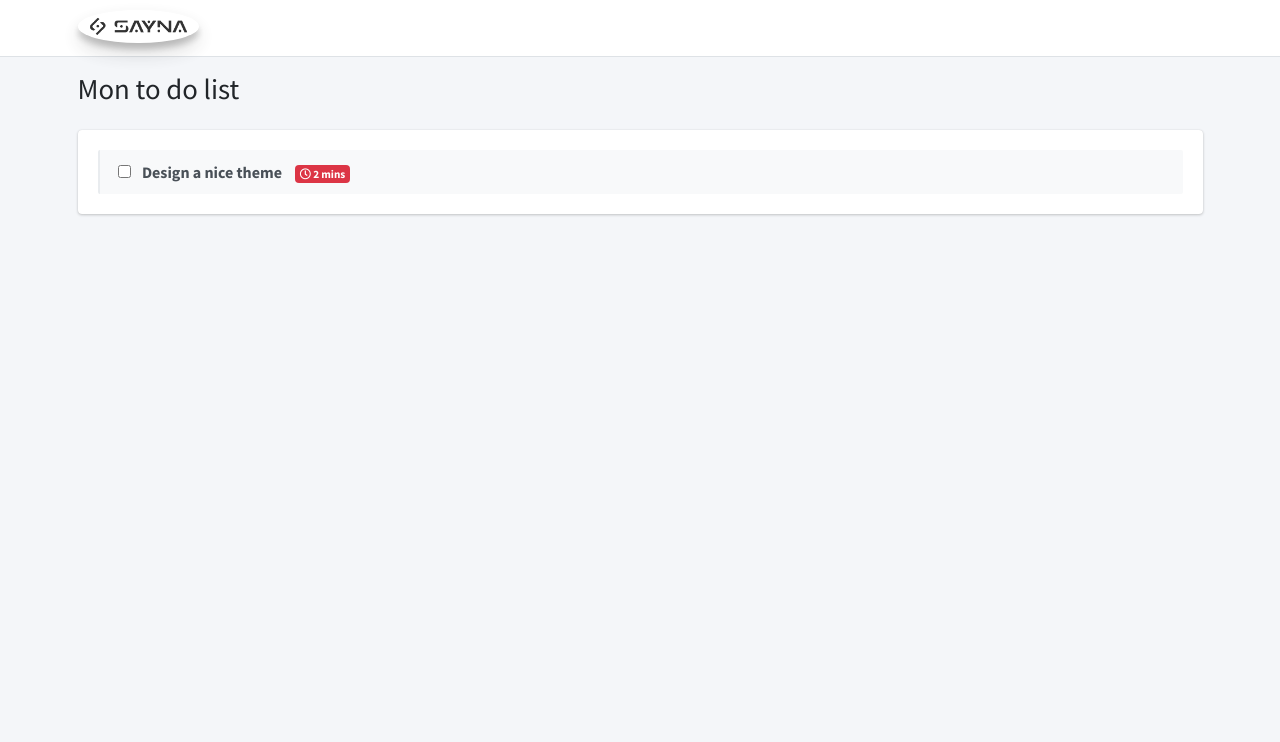
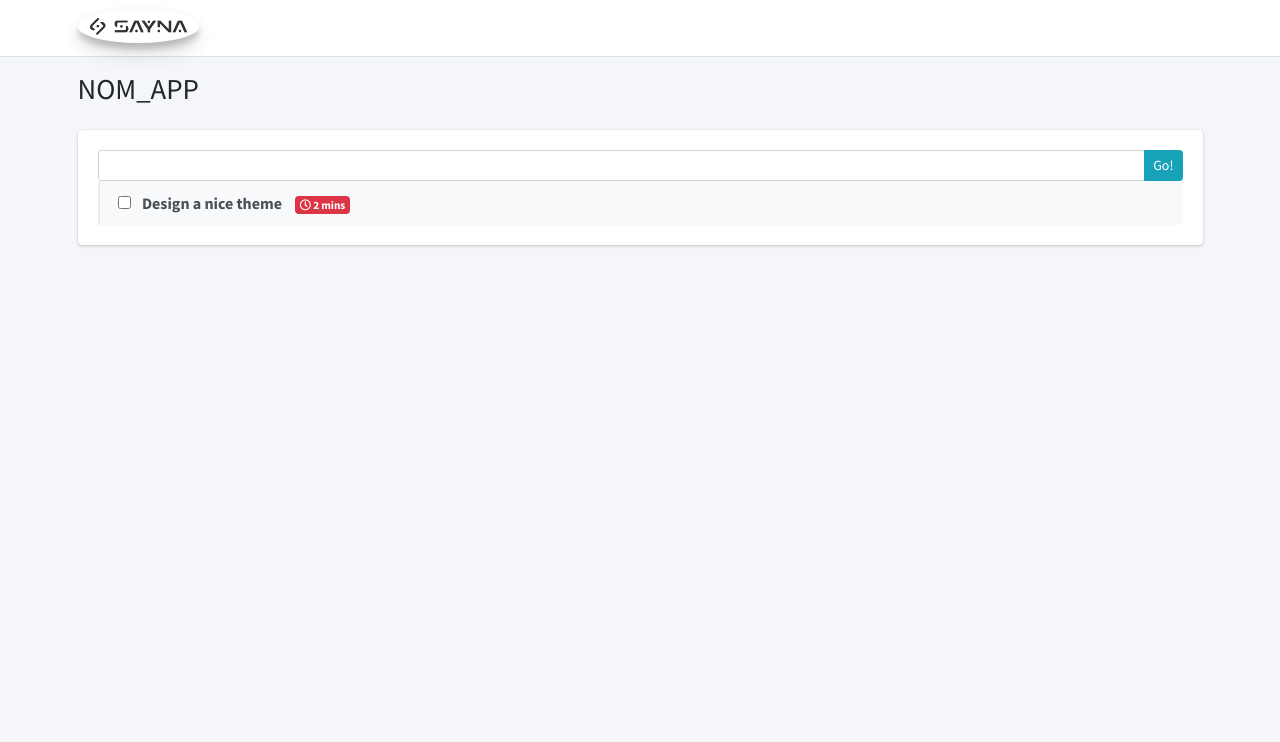
Before and after one commit to Lancs0022/TODO-PHP-MODULE1-092023, a PHP site: page / in a window 1280 px wide. Shown: the top 742 px of the page. Run offline with PHP 8.4, Linux system fonts and the light colour scheme; some libraries are stand-ins or nearby versions.

Commit message:
Nouveaux fichiers

```diff
--- a/config/config.php
+++ b/config/config.php
@@ -1,2 +1,3 @@
 <?php
     const NOM_APP = 'Mon to do list';
+    const FILE_NAME = 'items.txt';
--- /dev/null
+++ b/html/footer.php
@@ -0,0 +1,35 @@
+<!-- /.row -->
+</div><!-- /.container-fluid -->
+    </div>
+    <!-- /.content -->
+  </div>
+  <!-- /.content-wrapper -->
+
+  <!-- Control Sidebar -->
+  <aside class="control-sidebar control-sidebar-dark">
+    <!-- Control sidebar content goes here -->
+  </aside>
+  <!-- /.control-sidebar -->
+
+  <!-- Main Footer -->
+  <footer class="main-footer">
+    <!-- To the right -->
+    <div class="float-right d-none d-sm-inline">
+      Anything you want
+    </div>
+    <!-- Default to the left -->
+    <strong>Copyright &copy; 2014-2021 <a href="https://adminlte.io">AdminLTE.io</a>.</strong> All rights reserved.
+  </footer>
+</div>
+<!-- ./wrapper -->
+
+<!-- REQUIRED SCRIPTS -->
+
+<!-- jQuery -->
+<script src="plugins/jquery/jquery.min.js"></script>
+<!-- Bootstrap 4 -->
+<script src="plugins/bootstrap/js/bootstrap.bundle.min.js"></script>
+<!-- AdminLTE App -->
+<script src="dist/js/adminlte.min.js"></script>
+</body>
+</html>
--- /dev/null
+++ b/html/header.php
@@ -0,0 +1,57 @@
+
+<!DOCTYPE html>
+<!--
+This is a starter template page. Use this page to start your new project from
+scratch. This page gets rid of all links and provides the needed markup only.
+-->
+<html lang="en">
+<head>
+  <meta charset="utf-8">
+  <meta name="viewport" content="width=device-width, initial-scale=1">
+  <title><?= NOM_APP ?></title>
+
+  <!-- Google Font: Source Sans Pro -->
+  <link rel="stylesheet" href="https://fonts.googleapis.com/css?family=Source+Sans+Pro:300,400,400i,700&display=fallback">
+  <!-- Font Awesome Icons -->
+  <link rel="stylesheet" href="plugins/fontawesome-free/css/all.min.css">
+  <!-- Theme style -->
+  <link rel="stylesheet" href="dist/css/adminlte.min.css">
+</head>
+<body class="hold-transition layout-top-nav">
+<div class="wrapper">
+
+  <!-- Navbar -->
+  <nav class="main-header navbar navbar-expand-md navbar-light navbar-white">
+    <div class="container">
+      <a href="/" class="navbar-brand">
+        <img src="assets/logo-bk.png" alt="AdminLTE Logo" class="brand-image img-circle elevation-3" style="opacity: .8">
+      </a>
+
+      <button class="navbar-toggler order-1" type="button" data-toggle="collapse" data-target="#navbarCollapse" aria-controls="navbarCollapse" aria-expanded="false" aria-label="Toggle navigation">
+        <span class="navbar-toggler-icon"></span>
+      </button>
+
+      <div class="collapse navbar-collapse order-3" id="navbarCollapse">
+
+    </div>
+  </nav>
+  <!-- /.navbar -->
+
+  <!-- Content Wrapper. Contains page content -->
+  <div class="content-wrapper">
+    <!-- Content Header (Page header) -->
+    <div class="content-header">
+      <div class="container">
+        <div class="row mb-2">
+          <div class="col-sm-6">
+            <h1 class="m-0"><?= NOM_APP ?></h1>
+          </div><!-- /.col -->
+
+        </div><!-- /.row -->
+      </div><!-- /.container-fluid -->
+    </div>
+    <!-- /.content-header -->
+
+    <!-- Main content -->
+    <div class="content">
+      <div class="container">
--- a/index.php
+++ b/index.php
@@ -1,69 +1,23 @@
 <?php
   include('config/config.php');
+  include('html/header.php');
 ?>
-
-<!DOCTYPE html>
-<!--
-This is a starter template page. Use this page to start your new project from
-scratch. This page gets rid of all links and provides the needed markup only.
--->
-<html lang="en">
-<head>
-  <meta charset="utf-8">
-  <meta name="viewport" content="width=device-width, initial-scale=1">
-  <title><?= NOM_APP ?></title>
-
-  <!-- Google Font: Source Sans Pro -->
-  <link rel="stylesheet" href="https://fonts.googleapis.com/css?family=Source+Sans+Pro:300,400,400i,700&display=fallback">
-  <!-- Font Awesome Icons -->
-  <link rel="stylesheet" href="plugins/fontawesome-free/css/all.min.css">
-  <!-- Theme style -->
-  <link rel="stylesheet" href="dist/css/adminlte.min.css">
-</head>
-<body class="hold-transition layout-top-nav">
-<div class="wrapper">
-
-  <!-- Navbar -->
-  <nav class="main-header navbar navbar-expand-md navbar-light navbar-white">
-    <div class="container">
-      <a href="/" class="navbar-brand">
-        <img src="assets/logo-bk.png" alt="AdminLTE Logo" class="brand-image img-circle elevation-3" style="opacity: .8">
-      </a>
-
-      <button class="navbar-toggler order-1" type="button" data-toggle="collapse" data-target="#navbarCollapse" aria-controls="navbarCollapse" aria-expanded="false" aria-label="Toggle navigation">
-        <span class="navbar-toggler-icon"></span>
-      </button>
-
-      <div class="collapse navbar-collapse order-3" id="navbarCollapse">
-
-    </div>
-  </nav>
-  <!-- /.navbar -->
-
-  <!-- Content Wrapper. Contains page content -->
-  <div class="content-wrapper">
-    <!-- Content Header (Page header) -->
-    <div class="content-header">
-      <div class="container">
-        <div class="row mb-2">
-          <div class="col-sm-6">
-            <h1 class="m-0"><?= NOM_APP ?></h1>
-          </div><!-- /.col -->
-
-        </div><!-- /.row -->
-      </div><!-- /.container-fluid -->
-    </div>
-    <!-- /.content-header -->
-
-    <!-- Main content -->
-    <div class="content">
-      <div class="container">
         <div class="row">
           <div class="col-12">
 
             <div class="card">
               <!-- /.card-header -->
               <div class="card-body">
+                <!-- Formulaire d'ajout -->
+                <form action="addItem.php" method="POST">
+                  <div class="input-group input-group-sm">
+                    <input type="text" class="form-control" name="item">
+                    <span class="input-group-append">
+                      <button type="submit" class="btn btn-info btn-flat">Go!</button>
+                    </span>
+                  </div>
+                </form>
+                <!-- Fin du formulaire -->
                 <ul class="todo-list" data-widget="todo-list">
                   <li>
 
@@ -88,38 +42,5 @@ scratch. This page gets rid of all links and provides the needed markup only.
             </div>
           </div>
         </div>
-        <!-- /.row -->
-      </div><!-- /.container-fluid -->
-    </div>
-    <!-- /.content -->
-  </div>
-  <!-- /.content-wrapper -->
-
-  <!-- Control Sidebar -->
-  <aside class="control-sidebar control-sidebar-dark">
-    <!-- Control sidebar content goes here -->
-  </aside>
-  <!-- /.control-sidebar -->
-
-  <!-- Main Footer -->
-  <footer class="main-footer">
-    <!-- To the right -->
-    <div class="float-right d-none d-sm-inline">
-      Anything you want
-    </div>
-    <!-- Default to the left -->
-    <strong>Copyright &copy; 2014-2021 <a href="https://adminlte.io">AdminLTE.io</a>.</strong> All rights reserved.
-  </footer>
-</div>
-<!-- ./wrapper -->
-
-<!-- REQUIRED SCRIPTS -->
-
-<!-- jQuery -->
-<script src="plugins/jquery/jquery.min.js"></script>
-<!-- Bootstrap 4 -->
-<script src="plugins/bootstrap/js/bootstrap.bundle.min.js"></script>
-<!-- AdminLTE App -->
-<script src="dist/js/adminlte.min.js"></script>
-</body>
-</html>
+<?php
+  include('html/footer.php');
```
Also changed, not shown: addItem.php (added, +14 -0 lines), function/request.php (added, +9 -0 lines).
